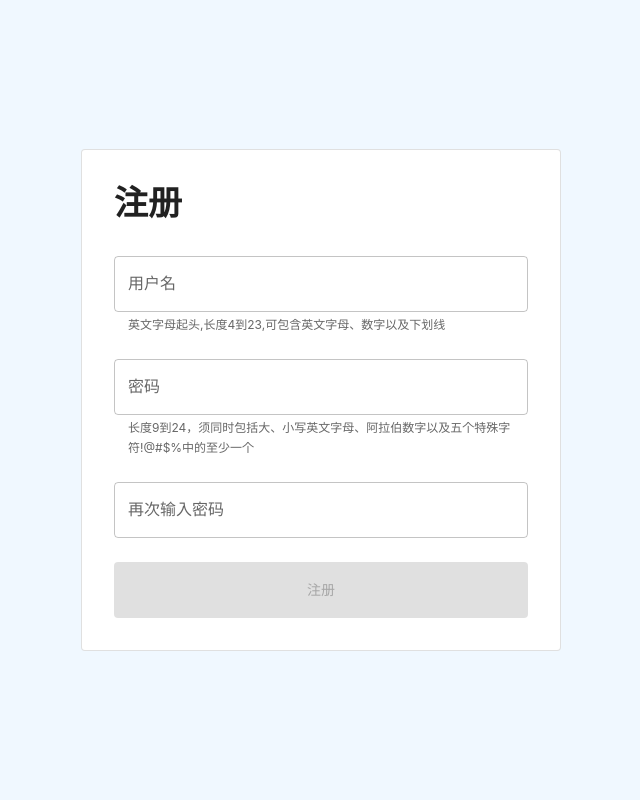
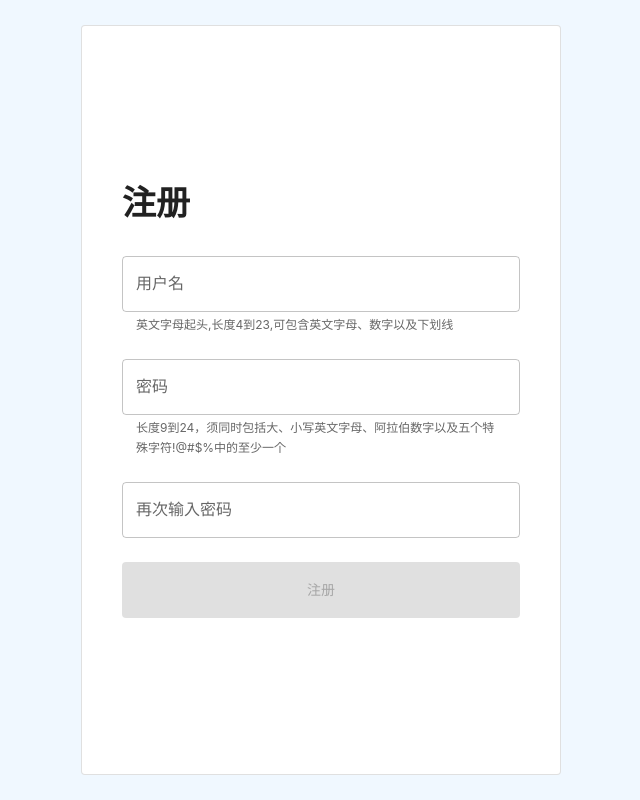
Before and after one commit to jylida/jingye-hire-front, a React (Create React App) app: page /register in a window 1280 px wide. Shown: the whole page, without its empty margins (319-959 px from the left). Built offline with nearby package versions, Linux system fonts and the light colour scheme.

Commit message:
adjust format of register form

```diff
--- a/src/components/auth/AuthContainer.jsx
+++ b/src/components/auth/AuthContainer.jsx
@@ -1,7 +1,7 @@
 import Stack from "@mui/material/Stack";
 import Paper from "@mui/material/Paper";
 import { Divider } from "@mui/material";
-const AuthContainerXS = ({ children }) => (
+const AuthFormContainer = ({ children }) => (
   <Stack
     component={Paper}
     variant="outlined"
@@ -10,32 +10,14 @@ const AuthContainerXS = ({ children }) => (
     justifyContent="center"
     spacing={4}
     sx={{
-      padding: "2rem",
+      padding: "2.5rem",
       width: "100vw",
       maxWidth: "480px",
-      maxHeight: "800px",
+      minHeight: "750px",
+      maxHeight: "900px",
     }}
   >
     {children}
   </Stack>
 );
-const AuthContainer = ({ children }) => (
-  <Stack
-    component={Paper}
-    variant="outlined"
-    direction="row"
-    divider={<Divider orientation="vertical" flexItem />}
-    spacing={4}
-    sx={{
-      padding: "2rem",
-      width: "100vw",
-      maxWidth: "800px",
-      minHeight: "300px",
-      maxHeight: "600px",
-    }}
-  >
-    {children}
-  </Stack>
-);
-
-export { AuthContainer, AuthContainerXS };
+export default AuthFormContainer;
--- a/src/components/auth/Register.jsx
+++ b/src/components/auth/Register.jsx
@@ -1,9 +1,7 @@
-import { useReducer, useEffect } from "react";
+import { useReducer, useEffect, useRef } from "react";
 import Typography from "@mui/material/Typography";
-import { StyledAuthContainer } from "../styledComponents";
-import { AuthContainer, AuthContainerXS } from "./AuthContainer";
+import AuthFormContainer from "./AuthContainer";
 import RegisterForm from "./RegisterForm";
-import { useMediaQuery, Box, useTheme } from "@mui/material";
 
 //Regex for validating username and password
 const USER_REGEX = /^[A-z][A-z0-9-_]{3,23}$/;
@@ -55,9 +53,6 @@ const reducer = (state, action) => {
 
 const Register = () => {
   const [state, dispatch] = useReducer(reducer, registerInit);
-  const theme = useTheme();
-  const isSmallerThanSM = useMediaQuery(theme.breakpoints.down("sm"));
-  const isSmallerThanLG = useMediaQuery(theme.breakpoints.down("lg"));
 
   useEffect(() => {
     dispatch({
@@ -90,7 +85,8 @@ const Register = () => {
   }, [state.password.content, state.match.content]);
 
   return (
-    <main style={{
+    <main
+      style={{
         overflow: "scroll",
         display: "flex",
         flowDirection: "column",
@@ -98,8 +94,9 @@ const Register = () => {
         alignItems: "center",
         width: "100vw",
         minHeight: "100vh",
-    }}>
-      <AuthContainerXS>
+      }}
+    >
+      <AuthFormContainer>
         <Typography variant="h4" gutterBottom={true} fontWeight="bold" mt={0}>
           注册
         </Typography>
@@ -113,7 +110,7 @@ const Register = () => {
           state={state}
           actionType={actionType}
         />
-      </AuthContainerXS>
+      </AuthFormContainer>
     </main>
   );
 };
```
Lines whose indentation alone changed are shown as unchanged.
